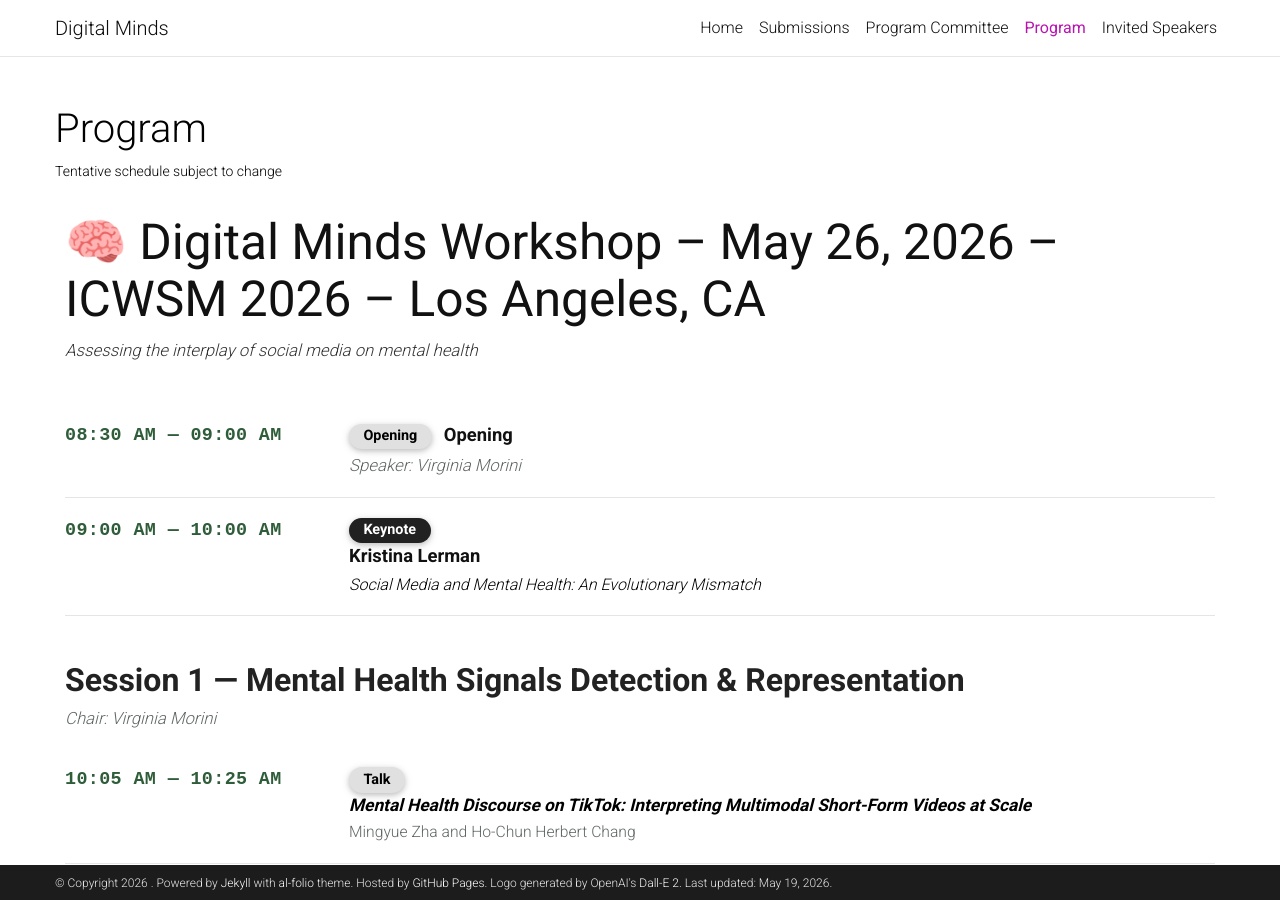
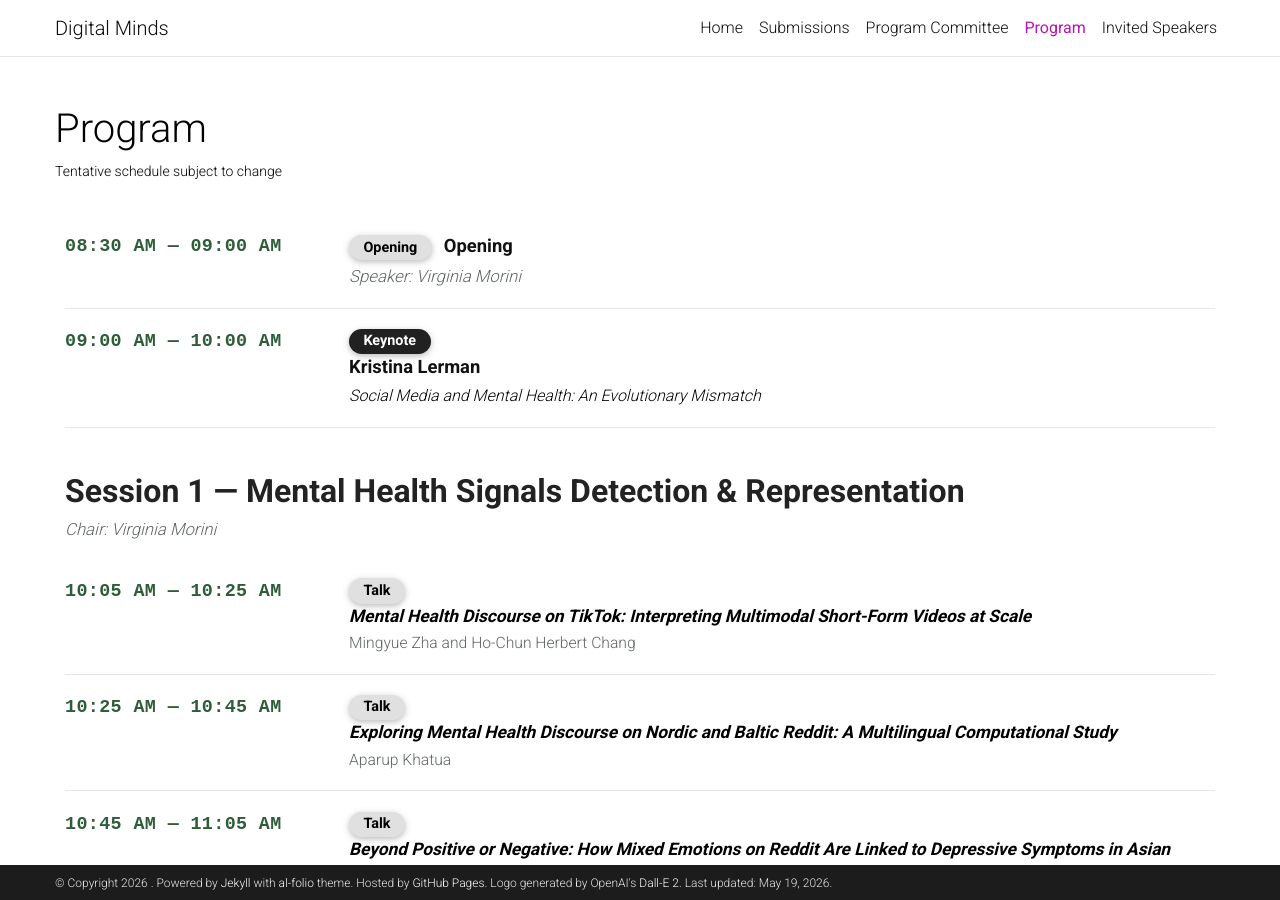
Before and after one commit to DMWorkshop/dmworkshop.github.io, a Jekyll site: the page built from _pages/Schedule.md, in a window 1280 px wide and 900 px high. Built offline with Jekyll 4.4.1, drawn with Linux system fonts in a browser that asks for light colours; a style sheet for code colours, icons or effects is not loaded.

Commit message:
program updated

```diff
--- a/_pages/Schedule.md
+++ b/_pages/Schedule.md
@@ -169,11 +169,6 @@ nav_order: 4
 
 <div class="schedule-page">
 
-  <div class="schedule-header">
-    <h1 class="schedule-main-title">🧠 Digital Minds Workshop – May 26, 2026 – ICWSM 2026 – Los Angeles, CA</h1>
-    <p class="schedule-main-subtitle">Assessing the interplay of social media on mental health</p>
-  </div>
-
   <div class="schedule-block">
     <div class="schedule-time">08:30 AM — 09:00 AM</div>
     <div class="schedule-content">
```
